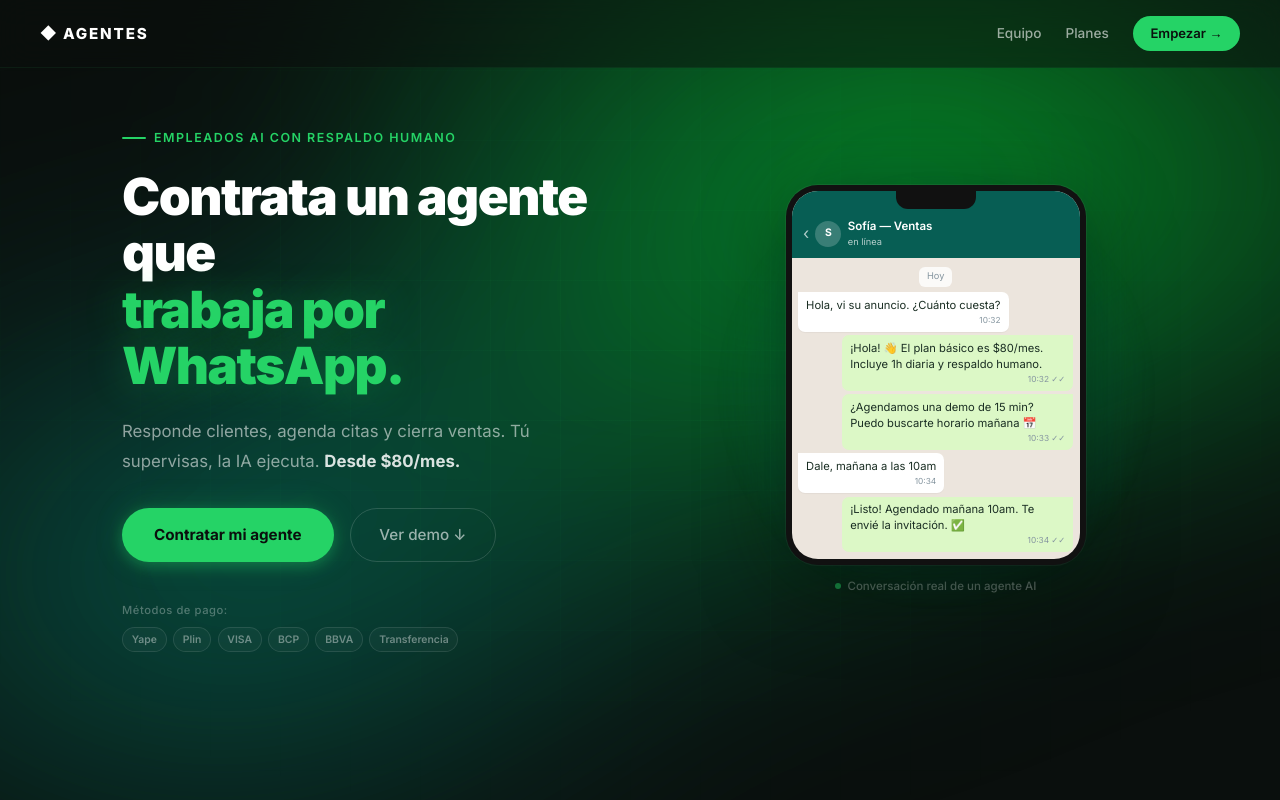
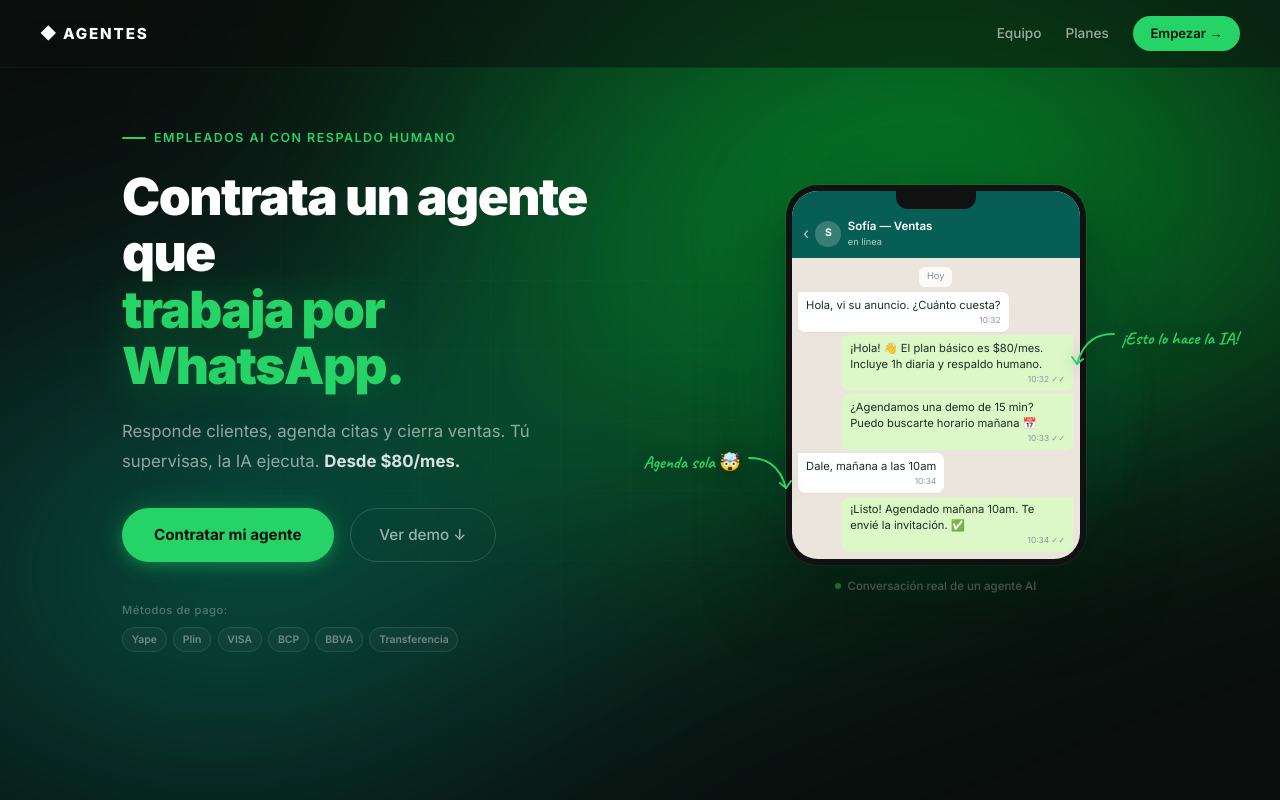
Before and after one commit to pe-proyectos/agentes, an Astro site in the folder frontend/: page / in a window 1280 px wide. Shown: the top 800 px of the page. Built offline with nearby package versions, Linux system fonts and the light colour scheme; Astro itself is replaced by a stand-in of ours.

Commit message:
Add Caveat annotations, fix copyright year

```diff
--- a/frontend/src/pages/index.astro
+++ b/frontend/src/pages/index.astro
@@ -26,7 +26,7 @@ const plans = [
   <link rel="canonical" href="https://agentes.luminari.agency"/>
   <link rel="preconnect" href="https://fonts.googleapis.com"/>
   <link rel="preconnect" href="https://fonts.gstatic.com" crossorigin/>
-  <link href="https://fonts.googleapis.com/css2?family=Inter:wght@400;500;600;700;800;900&display=swap" rel="stylesheet"/>
+  <link href="https://fonts.googleapis.com/css2?family=Caveat:wght@400;700&family=Inter:wght@400;500;600;700;800;900&display=swap" rel="stylesheet"/>
 </head>
 <body>
 
@@ -90,6 +90,15 @@ const plans = [
         <div class="phone-label">
           <span class="pl-dot"></span>
           Conversación real de un agente AI
+        </div>
+        <!-- Hand-drawn annotations -->
+        <div class="ann ann-ai">
+          <svg class="ann-arrow" width="50" height="40" viewBox="0 0 50 40"><path d="M45 5 C30 5, 15 10, 8 35" stroke="#25D366" stroke-width="2" fill="none" stroke-linecap="round"/><path d="M3 28 L8 35 L14 30" stroke="#25D366" stroke-width="2" fill="none" stroke-linecap="round" stroke-linejoin="round"/></svg>
+          <span>¡Esto lo hace la IA!</span>
+        </div>
+        <div class="ann ann-auto">
+          <span>Agenda sola 🤯</span>
+          <svg class="ann-arrow" width="50" height="40" viewBox="0 0 50 40"><path d="M5 5 C20 5, 35 10, 42 35" stroke="#25D366" stroke-width="2" fill="none" stroke-linecap="round"/><path d="M36 30 L42 35 L47 28" stroke="#25D366" stroke-width="2" fill="none" stroke-linecap="round" stroke-linejoin="round"/></svg>
         </div>
       </div>
     </section>
@@ -208,7 +217,7 @@ const plans = [
   <!-- ===== FOOTER ===== -->
   <footer>
     <span>◆ AGENTES <span class="by">by Luminari</span></span>
-    <span class="copy">© 2025 Luminari</span>
+    <span class="copy">© 2026 Luminari</span>
   </footer>
 
   <script>
@@ -342,6 +351,14 @@ const plans = [
   .pl-dot{width:6px;height:6px;background:var(--green);border-radius:50%;animation:pulse 2s infinite}
   @keyframes pulse{0%,100%{opacity:1;box-shadow:0 0 0 0 rgba(37,211,102,.4)}50%{opacity:.6;box-shadow:0 0 0 5px rgba(37,211,102,0)}}
 
+  /* === ANNOTATIONS === */
+  .ann{position:absolute;z-index:3;font-family:'Caveat',cursive;font-size:1.1rem;font-weight:700;color:var(--green);display:flex;align-items:flex-start;gap:.2rem;white-space:nowrap;filter:drop-shadow(0 2px 8px rgba(0,0,0,.3))}
+  .ann-ai{top:35%;right:-80px}
+  .ann-ai span{margin-top:-5px}
+  .ann-auto{bottom:25%;left:-70px}
+  .ann-auto span{margin-top:-5px}
+  @media(max-width:900px){.ann{display:none}}
+
   /* === STATS BAR === */
   .stats-bar{background:#fff;border-bottom:1px solid var(--border);position:relative;z-index:2}
   .stats-inner{max-width:var(--mw);margin:0 auto;padding:1.5rem 2rem;display:flex;justify-content:center;align-items:center;gap:2.5rem}
```
